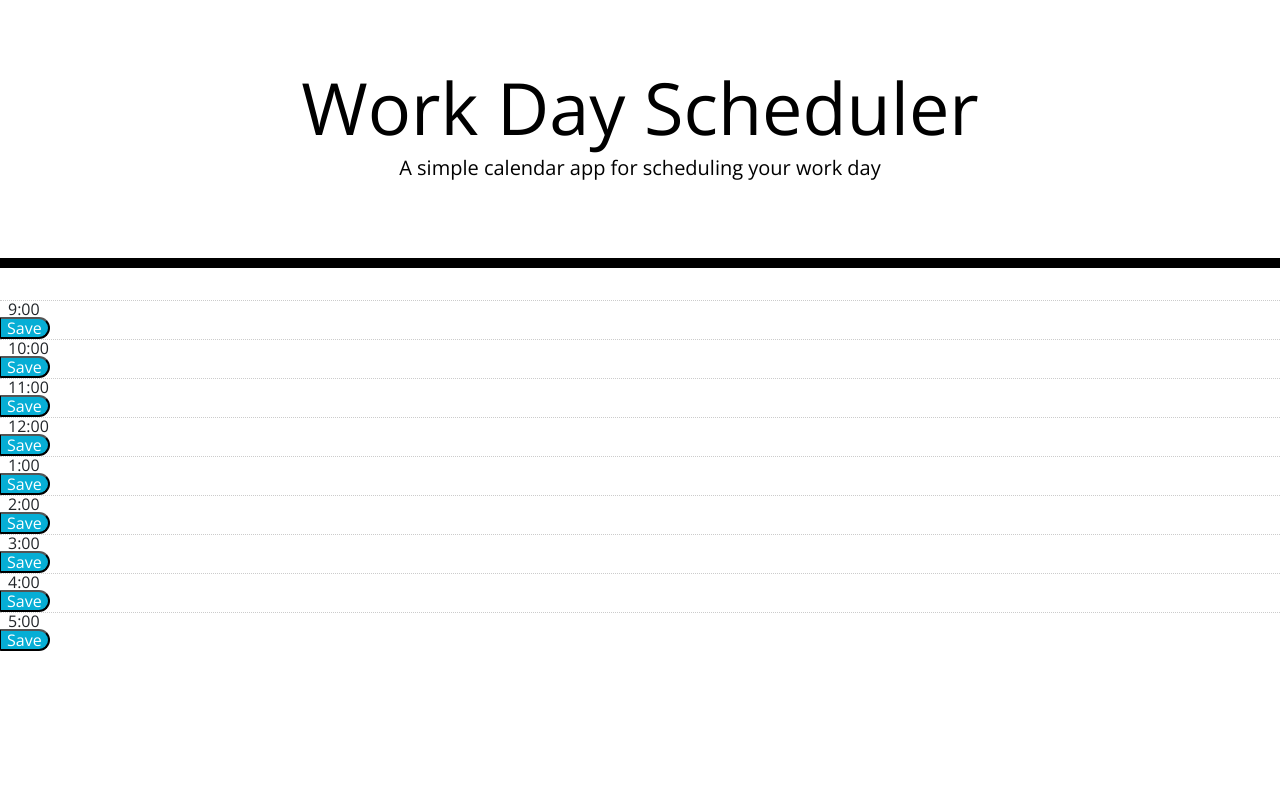
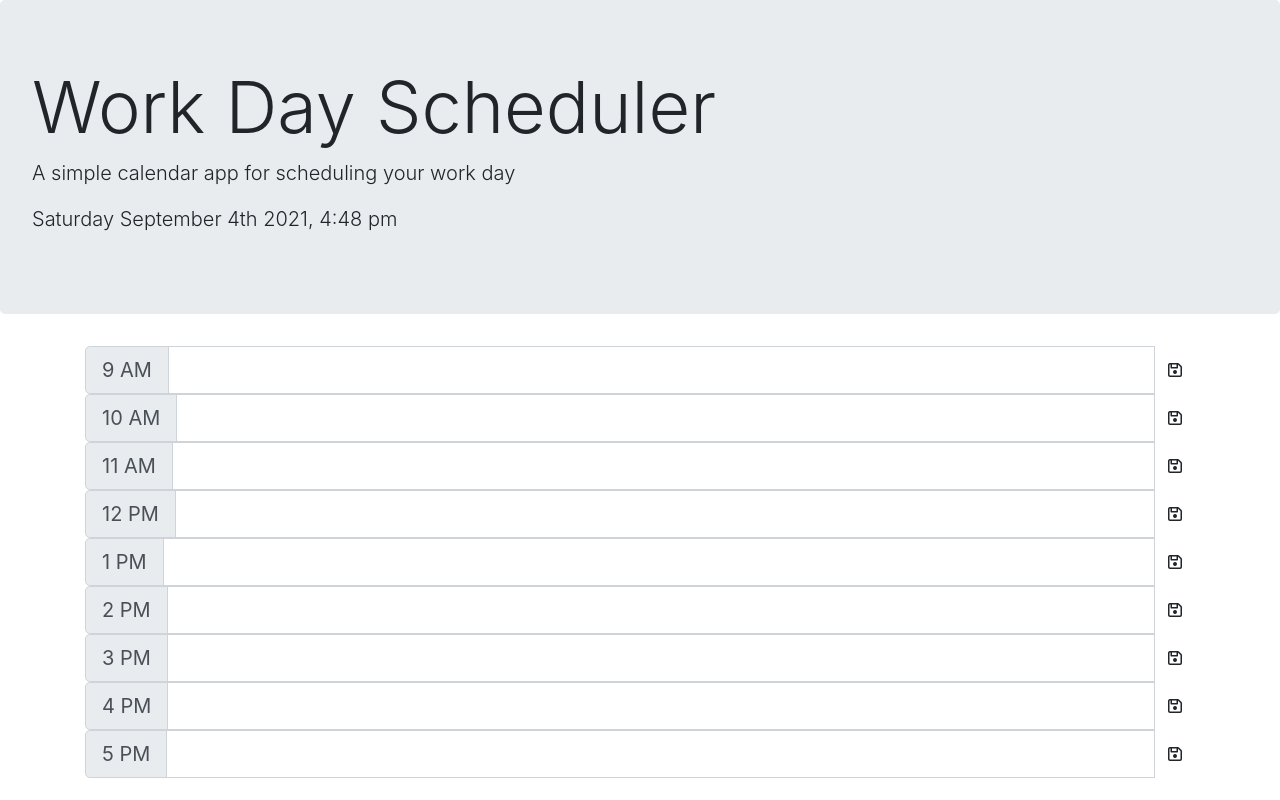
Before and after one commit to trswork/Work-Day-Scheduler, a plain HTML site: page develop/index.html in a window 1280 px wide. Drawn offline with nearby package versions, Linux system fonts and the light colour scheme; files that its build step writes are made by us from their sources.

Commit message:
update storage

```diff
--- /dev/null
+++ b/develop/assets/css/style.css
@@ -0,0 +1,18 @@
+:root {
+    --hue-past: gray;
+    --hue-current: red;
+    --hue-future: green;
+}
+
+time-block.past {
+    --hue: var(--hue-past);
+}
+
+time-block.future {
+    --hue: var(--hue-future);
+}
+
+.container {
+    height: 100%;
+    width: 100%;
+}
--- /dev/null
+++ b/develop/assets/js/script.js
@@ -0,0 +1,6 @@
+ // Top date, works
+ moment(Date);
+ $("#currentDay").text(moment().format('dddd MMMM Do YYYY, h:mm a'));
+
+ var currentTime = moment();
+ currentTime = currentTime.startOf("hour");
--- a/develop/index.html
+++ b/develop/index.html
@@ -1,48 +1,148 @@
 <!DOCTYPE html>
 <html lang="en">
+
 <head>
     <meta charset="UTF-8" />
     <meta name="viewport" content="width=device-width, initial-scale=1.0" />
     <meta http-equiv="X-UA-Compatible" content="ie=edge" />
-    <link
-      rel="stylesheet"
-      href="https://stackpath.bootstrapcdn.com/bootstrap/4.3.1/css/bootstrap.min.css"
-    />
-    <link
-      rel="stylesheet"
-      href="https://use.fontawesome.com/releases/v5.8.1/css/all.css"
-      integrity="sha384-50oBUHEmvpQ+1lW4y57PTFmhCaXp0ML5d60M1M7uH2+nqUivzIebhndOJK28anvf"
-      crossorigin="anonymous"
-    />
-    <link
-      href="https://fonts.googleapis.com/css?family=Open+Sans&display=swap"
-      rel="stylesheet"
-    />
-    <link rel="stylesheet" href="style.css" />
+    <!-- Using Bootstrap for layout -->
+    <link rel="stylesheet" href="https://stackpath.bootstrapcdn.com/bootstrap/4.3.1/css/bootstrap.min.css" />
+    <link rel="stylesheet" href="https://use.fontawesome.com/releases/v5.8.1/css/all.css"
+        integrity="sha384-50oBUHEmvpQ+1lW4y57PTFmhCaXp0ML5d60M1M7uH2+nqUivzIebhndOJK28anvf" crossorigin="anonymous" />
+    <link href="https://fonts.googleapis.com/css?family=Open+Sans&display=swap" rel="stylesheet" />
+    <link rel="stylesheet" href="assets/style.css" />
+    <script src="https://kit.fontawesome.com/d3bce829f3.js" crossorigin="anonymous"></script>
+
+    <!-- This is the title-->
     <title>Work Day Scheduler</title>
 </head>
 
 <body>
+    <!-- This is the header area-->
     <header class="jumbotron">
         <h1 class="display-3">Work Day Scheduler</h1>
         <p class="lead">A simple calendar app for scheduling your work day</p>
         <p id="currentDay" class="lead"></p>
     </header>
-    <div class="schedulecontainer">
-
-      <!-- Timeblocks go here -->
-      <div class="time start-900">9:00</div><button id="save-btn" class="saveBtn">Save</button>
-      <div class="time start-1000">10:00</div><button id="save-btn" class="saveBtn">Save</button>
-      <div class="time start-1100">11:00</div><button id="save-btn" class="saveBtn">Save</button>
-      <div class="time start-1200">12:00</div><button id="save-btn" class="saveBtn">Save</button>
-      <div class="time start-100">1:00</div><button id="save-btn" class="saveBtn">Save</button>
-      <div class="time start-200">2:00</div><button id="save-btn" class="saveBtn">Save</button>
-      <div class="time start-300">3:00</div><button id="save-btn" class="saveBtn">Save</button>
-      <div class="time start-400">4:00</div><button id="save-btn" class="saveBtn">Save</button>
-      <div class="time start-500">5:00</div><button id="save-btn" class="saveBtn">Save</button>
+    <!-- This is a container-->
+    <div class="container">
+        <!-- 9AM Timeblocks go here -->
+        <div class="input-group input-group-lg" data-hour="9">
+            <div class="input-group-prepend">
+                <!-- Added time-block class -->
+                <span class="input-group-text time-block block1">9 AM</span>
+            </div>
+            <input type="text" class="form-control form9" aria-label="Large">
+            <!-- <input class="btn saveBtn" type="submit" value="Save"> -->
+            <button class="btn saveBtn"><i class="far fa-save"></i></button>
+            <!-- Use Favacon for save icon-->
+        </div>
+        <!-- 10AM Timeblocks go here -->
+        <div class="input-group input-group-lg" data-hour="10">
+            <div class="input-group-prepend">
+                <span class="input-group-text time-block block2">10 AM</span>
+            </div>
+            <input type="text" class="form-control form10" aria-label="Large">
+            <button class="btn saveBtn"><i class="far fa-save"></i></button>
+            <!-- Use Favacon for save icon-->
+        </div>
+        <!-- 11AM Timeblocks go here -->
+        <div class="input-group input-group-lg" data-hour="11">
+            <div class="input-group-prepend">
+                <span class="input-group-text time-block block3">11 AM</span>
+            </div>
+            <input type="text" class="form-control form11" aria-label="Large">
+            <button class="btn saveBtn"><i class="far fa-save"></i></button>
+            <!-- Use Favacon for save icon-->
+        </div>
+        <!-- 12PM Timeblocks go here -->
+        <div class="input-group input-group-lg" data-hour="12">
+            <div class="input-group-prepend">
+                <span class="input-group-text time-block block4">12 PM</span>
+            </div>
+            <input type="text" class="form-control form12" aria-label="Large">
+            <button class="btn saveBtn"><i class="far fa-save"></i></button>
+            <!-- Use Favacon for save icon-->
+        </div>
+        <!-- 1PM Timeblocks go here -->
+        <div class="input-group input-group-lg" data-hour="1">
+            <div class="input-group-prepend">
+                <span class="input-group-text time-block block5">1  PM</span>
+            </div>
+            <input type="text" class="form-control form1" aria-label="Large">
+            <button class="btn saveBtn"><i class="far fa-save"></i></button>
+            <!-- Use Favacon for save icon-->
+        </div>
+        <!-- 2PM Timeblocks go here -->
+        <div class="input-group input-group-lg" data-hour="2">
+            <div class="input-group-prepend">
+                <span class="input-group-text time-block block6">2  PM</span>
+            </div>
+            <input type="text" class="form-control form2" aria-label="Large">
+            <button class="btn saveBtn"><i class="far fa-save"></i></button>
+            <!-- Use Favacon for save icon-->
+        </div>
+        <!-- 3PM Timeblocks go here -->
+        <div class="input-group input-group-lg" data-hour="3">
+            <div class="input-group-prepend">
+                <span class="input-group-text time-block block7">3  PM</span>
+            </div>
+            <input type="text" class="form-control form3" aria-label="Large">
+            <button class="btn saveBtn"><i class="far fa-save"></i></button>
+            <!-- Use Favacon for save icon-->
+        </div>
+        <!-- 4PM Timeblocks go here -->
+        <div class="input-group input-group-lg" data-hour="4">
+            <div class="input-group-prepend">
+                <span class="input-group-text time-block block8">4  PM</span>
+            </div>
+            <input type="text" class="form-control form4" aria-label="Large">
+            <button class="btn saveBtn"><i class="far fa-save"></i></button>
+            <!-- Use Favacon for save icon-->
+        </div>
+        <!-- 5PM Timeblocks go here -->
+        <div class="input-group input-group-lg" data-hour="5">
+            <div class="input-group-prepend">
+                <span class="input-group-text time-block block9">5  PM</span>
+            </div>
+            <input type="text" class="form-control form5" aria-label="Large">
+            <button class="btn saveBtn"><i class="far fa-save"></i></button>
+            <!-- Use Favacon for save icon-->
+        </div>
     </div>
 
+
+    <!-- These are the Jquery and Moment JS links-->
     <script src="https://code.jquery.com/jquery-3.4.1.min.js"></script>
     <script src="https://cdnjs.cloudflare.com/ajax/libs/moment.js/2.24.0/moment.min.js"></script>
-  </body>
+    <script src="script.js"></script>
+
+    <script>
+       // Top date, works
+ moment(Date);
+ $("#currentDay").text(moment().format('dddd MMMM Do YYYY, h:mm a'));
+
+ var currentTime = moment();
+ currentTime = currentTime.startOf("hour");
+
+  // Start local
+  var x = [9, 10, 11, 12, 1, 2, 3, 4, 5];
+        // Test loop:
+
+        for (var i = 0; i < x.length; i++) {
+            var dataHour = localStorage.getItem(x[i]);
+            // form - control
+            $(".form" + x[i]).val(dataHour);
+        }
+
+        $(".saveBtn").click(function () {
+            event.preventDefault();
+            var formValue = $(this).siblings(".form-control").val();
+            console.log("This worked");
+            var listItem = $(this).parent().data("hour");
+
+            localStorage.setItem(listItem, formValue);
+        });
+    </script>
+
 </html>
--- a/develop/style.css
+++ /dev/null
@@ -1,87 +0,0 @@
-body {
-    font-family: 'Open Sans', sans-serif;
-    font-size: 16px;
-    line-height: 1;
-  }
-
-  textarea{
-    background: transparent;
-    border: none;
-    resize: none;
-    color: #000000;
-    border-left: 1px solid black;
-    padding: 10px;
-  }
-
-  .jumbotron {
-    text-align: center;
-    background-color: transparent;
-    color: black;
-    border-radius: 0;
-    border-bottom: 10px solid black;
-  }
-
-  .description{
-    white-space: pre-wrap;
-  }
-
-  .time-block{
-    text-align: center;
-    border-radius: 15px;
-  }
-
-  .container {
-      display: grid;
-      grid-gap: 0.2rem;
-      grid-template-rows: repeat(28, 1fr);
-  }
-
-  .time {
-      display: flex;
-      align-items: center;
-      justify-content: flex-start;
-      border-top: thin dotted #ccc;
-      height: 100%;
-      padding: 0 0.5rem;
-  }
-
-  .row {
-    white-space: pre-wrap;
-    height: 80px;
-    border-top: 1px solid white;;
-  }
-
-  .hour {
-    background-color: #ffffff;
-    color: #000000;
-    border-top: 1px dashed #000000;
-    float: left;
-  }
-
-  .past {
-    background-color: #d3d3d3;
-    color: white;
-  }
-
-  .present {
-    background-color: #ff6961;
-    color: white;
-  }
-
-  .future {
-    background-color: #77dd77;
-    color: white;
-  }
-
-  .saveBtn {
-    border-left: 1px solid black;
-    border-top-right-radius: 15px;
-    border-bottom-right-radius: 15px;
-    background-color: #06AED5;
-    color: white;
-  }
-
-  .saveBtn i:hover {
-    font-size: 20px;
-    transition: all .3s ease-in-out;
-  }
```
Lines whose indentation alone changed are shown as unchanged.
